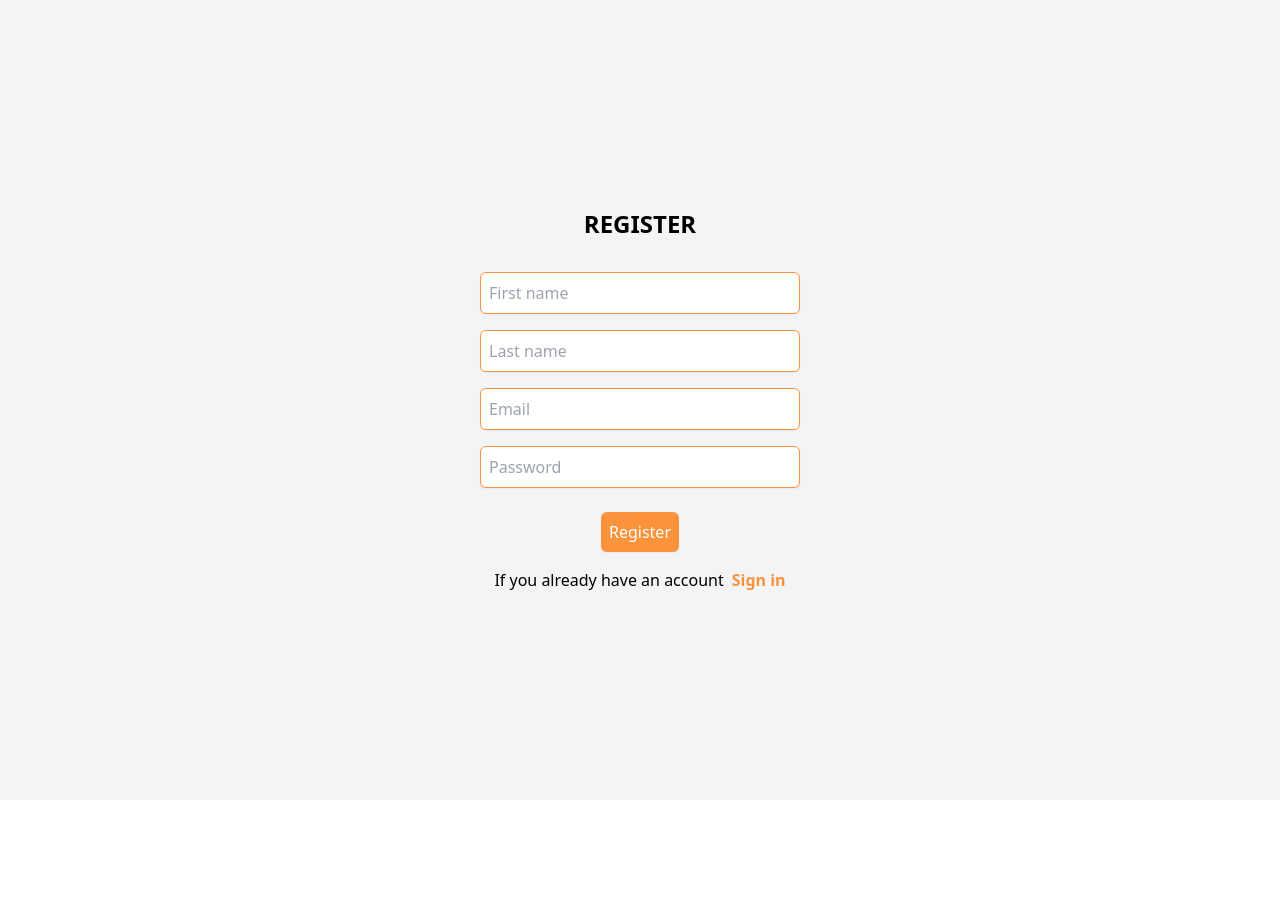
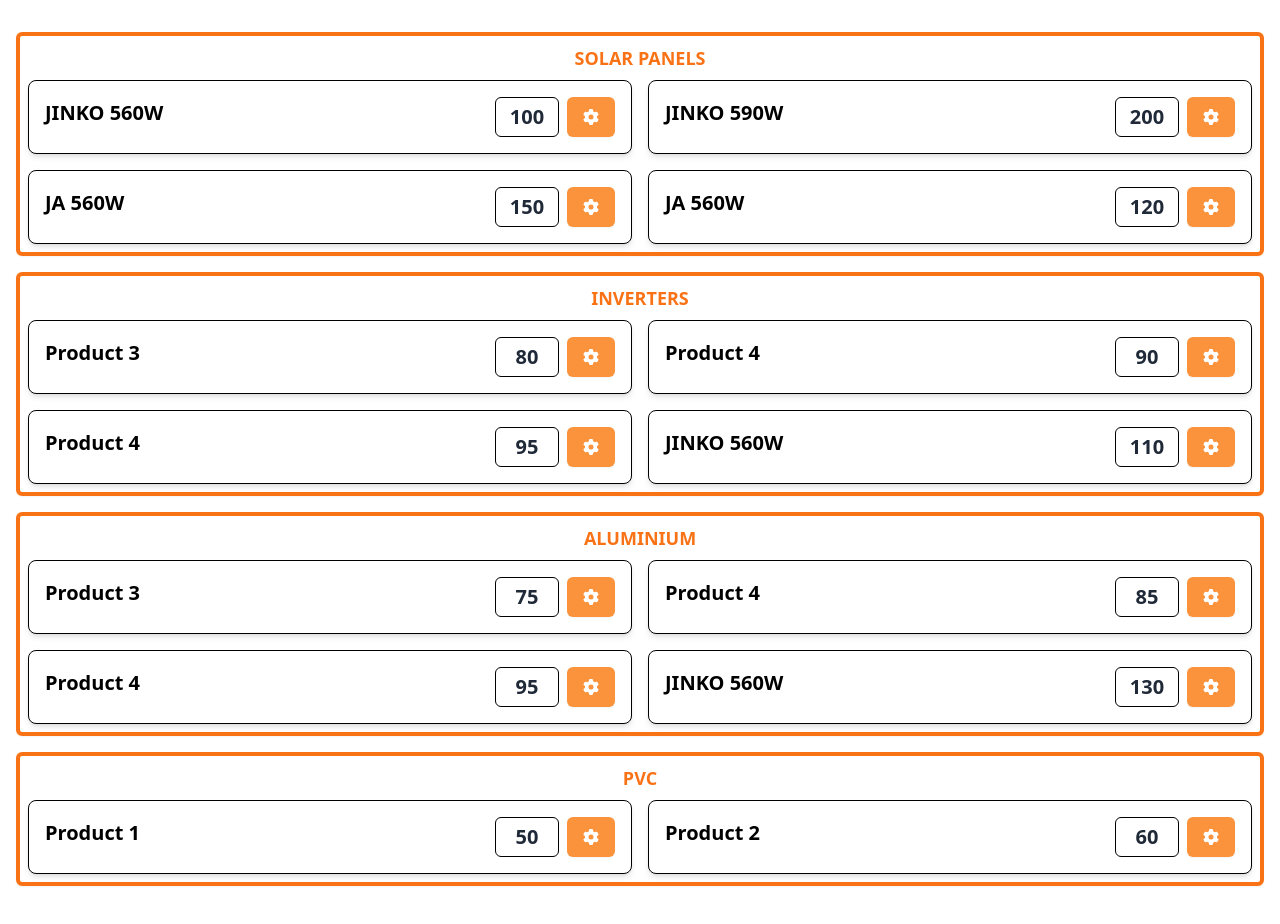
Before and after one commit to KovidaOpatha/Sky-Solar-Solutions, a React (Vite) app in the folder sky_solar_frontend/: page / in a window 1280 px wide. Shown: the top 924 px of the page. Before the commit the page ends 800 px from the top, so only its background shows below. Built offline with nearby package versions, Linux system fonts and the light colour scheme.

Commit message:
withoutlandingpage

```diff
--- a/sky_solar_frontend/package.json
+++ b/sky_solar_frontend/package.json
@@ -10,6 +10,8 @@
     "preview": "vite preview"
   },
   "dependencies": {
+    "@fortawesome/free-solid-svg-icons": "^6.5.2",
+    "@fortawesome/react-fontawesome": "^0.2.2",
     "react": "^18.2.0",
     "react-dom": "^18.2.0",
     "react-router-dom": "^6.23.1"
--- a/sky_solar_frontend/src/main.jsx
+++ b/sky_solar_frontend/src/main.jsx
@@ -1,10 +1,10 @@
 import React from 'react'
 import ReactDOM from 'react-dom/client'
 import './index.css'
-import Registerpage from './pages/registerpage'
+import BranchPage from './pages/branchpage'
 
 ReactDOM.createRoot(document.getElementById('root')).render(
   <React.StrictMode>
-    <Registerpage/>
+    <BranchPage/>
   </React.StrictMode>,
 )
--- a/sky_solar_frontend/src/pages/branchpage.jsx
+++ b/sky_solar_frontend/src/pages/branchpage.jsx
@@ -0,0 +1,166 @@
+import React from 'react';
+import { FontAwesomeIcon } from '@fortawesome/react-fontawesome';
+import { faCog } from '@fortawesome/free-solid-svg-icons';
+
+const BranchPage = () => {
+  const categories = [
+    {
+      id: 1,
+      name: 'SOLAR PANELS',
+      description: 'Description of Category 1',
+      products: [
+        {
+          id: 1,
+          name: 'JINKO 560W',
+          description: 'Description of Product 1',
+          price: '$10',
+          stock: 100
+        },
+        {
+          id: 2,
+          name: 'JINKO 590W',
+          description: 'Description of Product 2',
+          price: '$20',
+          stock: 200
+        },
+        {
+          id: 3,
+          name: 'JA 560W',
+          description: 'Description of Product 1',
+          price: '$10',
+          stock: 150
+        },
+        {
+          id: 4,
+          name: 'JA 560W',
+          description: 'Description of Product 1',
+          price: '$10',
+          stock: 120
+        },
+      ]
+    },
+    {
+      id: 2,
+      name: 'INVERTERS',
+      description: 'Description of Category 2',
+      products: [
+        {
+          id: 1,
+          name: 'Product 3',
+          description: 'Description of Product 3',
+          price: '$30',
+          stock: 80
+        },
+        {
+          id: 2,
+          name: 'Product 4',
+          description: 'Description of Product 4',
+          price: '$40',
+          stock: 90
+        },
+        {
+          id: 3,
+          name: 'Product 4',
+          description: 'Description of Product 4',
+          price: '$40',
+          stock: 95
+        },
+        {
+          id: 4,
+          name: 'JINKO 560W',
+          description: 'Description of Product 1',
+          price: '$10',
+          stock: 110
+        },
+      ]
+    },
+    {
+      id: 3,
+      name: 'ALUMINIUM',
+      description: 'Description of Category 1',
+      products: [
+        {
+          id: 1,
+          name: 'Product 3',
+          description: 'Description of Product 3',
+          price: '$30',
+          stock: 75
+        },
+        {
+          id: 2,
+          name: 'Product 4',
+          description: 'Description of Product 4',
+          price: '$40',
+          stock: 85
+        },
+        {
+          id: 3,
+          name: 'Product 4',
+          description: 'Description of Product 4',
+          price: '$40',
+          stock: 95
+        },
+        {
+          id: 4,
+          name: 'JINKO 560W',
+          description: 'Description of Product 1',
+          price: '$10',
+          stock: 130
+        },
+      ]
+    },
+    {
+      id: 4,
+      name: 'PVC',
+      description: 'Description of Category 1',
+      products: [
+        {
+          id: 1,
+          name: 'Product 1',
+          description: 'Description of Product 1',
+          price: '$10',
+          stock: 50
+        },
+        {
+          id: 2,
+          name: 'Product 2',
+          description: 'Description of Product 2',
+          price: '$20',
+          stock: 60
+        }
+      ]
+    },
+    // Add more categories as needed
+  ];
+
+  return (
+    <div className="flex flex-col justify-center items-center px-4 py-8">
+      {categories.map(category => (
+        <div key={category.id} className="w-full p-2 rounded-md shadow-sm border-4 border-orange-500 mb-4">
+          <h3 className="text-lg font-bold text-orange-500 text-center mb-2">{category.name}</h3>
+          <div className="grid grid-cols-1 sm:grid-cols-2 gap-4">
+            {category.products.map(product => (
+              <div key={product.id} className="bg-white rounded-lg shadow-md overflow-hidden border border-black">
+                <div className="flex justify-between items-center p-4">
+                  <div className="flex-grow">
+                    <h2 className="text-xl font-semibold mb-2">{product.name}</h2>
+                  </div>
+                  <div className="flex items-center">
+                    <div className="border border-black px-2 py-1 w-16 h-10 flex items-center justify-center rounded-md">
+                      <span className="text-gray-800 font-bold text-xl">{product.stock}</span>
+                    </div>
+                    <button className="ml-2 bg-orange-400 text-white px-4 py-2 rounded-md shadow-sm hover:bg-orange-600 focus:outline-none focus:ring-2 focus:ring-orange-500">
+                      <FontAwesomeIcon icon={faCog} />
+                    </button>
+                  </div>
+                </div>
+              </div>
+            ))}
+          </div>
+        </div>
+      ))}
+    </div>
+  );
+};
+
+export default BranchPage;
```
Also changed, not shown: 1 other file (tests, documents, lock files or other folders).
